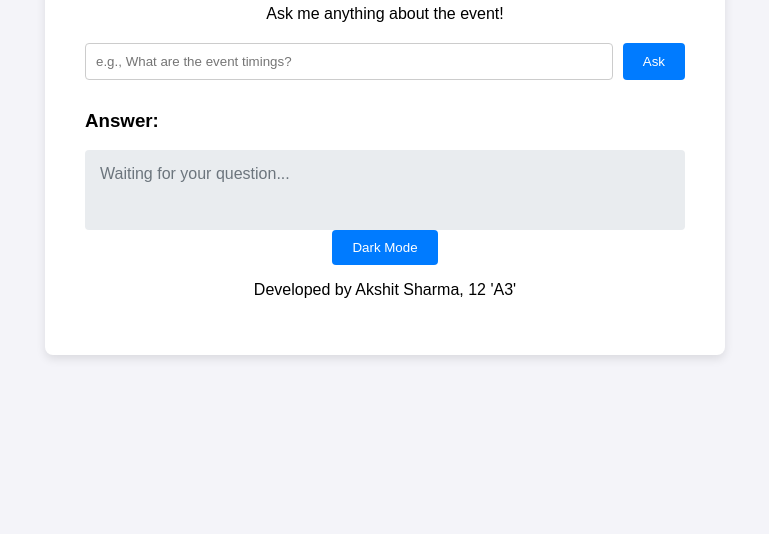
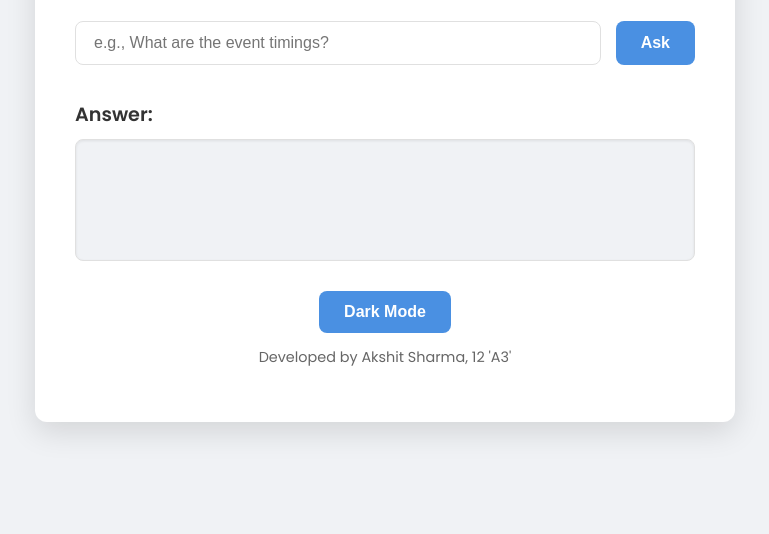
Before and after one commit to Ash-99/The-Infinity-AI, a plain HTML site: page index.html in a window 1280 px wide. Shown: the part 282-816 px from the top of the page, without its empty margins (255-1024 px from the left). Drawn offline with Linux system fonts and the light colour scheme.

Commit message:
Update style.css
UI update

```diff
--- a/style.css
+++ b/style.css
@@ -1,8 +1,238 @@
-body { font-family: sans-serif; background-color: #f4f4f9; display: flex; justify-content: center; align-items: center; height: 100vh; }
-.container { background: white; padding: 40px; border-radius: 8px; box-shadow: 0 4px 10px rgba(0,0,0,0.1); text-align: center; width: 90%; max-width: 600px; }
-.input-area { display: flex; gap: 10px; margin-top: 20px; }
-#questionInput { flex-grow: 1; padding: 10px; border: 1px solid #ccc; border-radius: 4px; }
-button { padding: 10px 20px; background-color: #007bff; color: white; border: none; border-radius: 4px; cursor: pointer; }
-.result-area { margin-top: 30px; text-align: left; }
-#answer { background-color: #e9ecef; padding: 15px; border-radius: 4px; min-height: 50px; white-space: pre-wrap; }
-.loading::after { content: 'Waiting for your question...'; color: #6c757d; }
+@import url('https://fonts.googleapis.com/css2?family=Poppins:wght@300;400;600&display=swap');
+
+/* Light Mode Variables (Default) */
+:root {
+    --primary-color: #4A90E2; /* A modern blue */
+    --secondary-color: #50E3C2; /* A vibrant teal */
+    --text-color: #333;
+    --light-text-color: #666;
+    --background-light: #f0f2f5; /* Light grey background */
+    --card-background: #ffffff;
+    --border-color: #e0e0e0;
+    --shadow-light: rgba(0, 0, 0, 0.08);
+    --shadow-medium: rgba(0, 0, 0, 0.12);
+}
+
+/* Dark Mode Variables */
+body.dark-mode {
+    --primary-color: #7BCCFD; /* Lighter blue for dark mode */
+    --secondary-color: #50E3C2;
+    --text-color: #E0E0E0; /* Light text on dark background */
+    --light-text-color: #B0B0B0;
+    --background-light: #1A1A2E; /* Dark background */
+    --card-background: #2E2E4A; /* Darker card background */
+    --border-color: #404060;
+    --shadow-light: rgba(0, 0, 0, 0.3);
+    --shadow-medium: rgba(0, 0, 0, 0.5);
+}
+
+body {
+    font-family: 'Poppins', sans-serif;
+    background: var(--background-light);
+    color: var(--text-color);
+    display: flex;
+    justify-content: center;
+    align-items: center;
+    min-height: 100vh;
+    margin: 0;
+    padding: 20px;
+    box-sizing: border-box;
+    transition: background-color 0.3s ease, color 0.3s ease; /* Smooth transition for theme change */
+}
+
+.container {
+    background: var(--card-background);
+    /* background-image: 'infinitylogo-removebg-preview.png'; */
+    padding: 40px;
+    border-radius: 12px;
+    box-shadow: 0 10px 30px var(--shadow-medium);
+    text-align: center;
+    width: 100%;
+    max-width: 700px;
+    box-sizing: border-box;
+    transition: transform 0.3s ease-in-out, background-color 0.3s ease, box-shadow 0.3s ease;
+}
+
+/* .container:hover { */
+    /* transform: translateY(-5px); */
+/* } */
+
+.app-title-area {
+    /* font-size: small; */
+    display: flex;
+    align-items: center;
+    justify-content: center; /* Center logo and title */
+    margin-bottom: 5px;
+}
+
+.app-logo {
+    height: 50px; /* Adjust size as needed */
+    margin-top: 25px;
+    animation: rotateLogo 8s linear infinite;
+    /* margin-right: 15px; */
+    /* background-color: black; Set a black background for the logo container */
+    /* padding: 0px; Add some padding around the logo */
+    /* border-radius: 5px; Optional: add some rounding */
+}
+@keyframes rotateLogo {
+    from {
+        transform: rotate(0deg);
+    }
+    to {
+        transform: rotate(360deg);
+    }
+}
+
+.app-title {
+    font-size: 2.5em;
+    color: var(--primary-color);
+    margin-bottom: 0; /* Adjust spacing */
+    font-weight: 600;
+}
+
+.developer-credit {
+    font-size: 0.9em;
+    color: var(--light-text-color);
+    /* margin-bottom: px; */
+}
+
+.tagline {
+    font-size: 1.1em;
+    color: var(--light-text-color);
+    margin-bottom: 30px;
+}
+
+.input-area {
+    display: flex;
+    gap: 15px;
+    margin-top: 20px;
+    flex-wrap: wrap; /* Allows wrapping on smaller screens */
+    justify-content: center;
+}
+
+#questionInput {
+    flex-grow: 1;
+    padding: 12px 18px;
+    border: 1px solid var(--border-color);
+    border-radius: 8px;
+    font-size: 1em;
+    outline: none;
+    background-color: var(--card-background); /* Use card background for input */
+    color: var(--text-color); /* Ensure text is visible */
+    transition: border-color 0.3s ease, box-shadow 0.3s ease, background-color 0.3s ease, color 0.3s ease;
+    min-width: 200px; /* Ensures input is not too small */
+}
+
+#questionInput:focus {
+    border-color: var(--primary-color);
+    box-shadow: 0 0 0 3px rgba(74, 144, 226, 0.2);
+}
+
+button {
+    padding: 12px 25px;
+    background-color: var(--primary-color);
+    color: white;
+    border: none;
+    border-radius: 8px;
+    cursor: pointer;
+    font-size: 1em;
+    font-weight: 600;
+    transition: background-color 0.3s ease, transform 0.2s ease;
+}
+
+button:hover {
+    background-color: #3a7bd2; /* Darker shade of blue on hover */
+    transform: translateY(-2px);
+}
+
+button:active {
+    transform: translateY(0);
+}
+
+.result-area {
+    margin-top: 35px;
+    text-align: left;
+}
+
+.answer-label {
+    font-size: 1.2em;
+    color: var(--text-color);
+    margin-bottom: 10px;
+    font-weight: 600;
+}
+
+#answer {
+    background-color: var(--background-light);
+    padding: 20px;
+    border-radius: 8px;
+    min-height: 80px;
+    white-space: pre-wrap;
+    word-wrap: break-word;
+    font-size: 1.05em;
+    line-height: 1.6;
+    color: var(--text-color);
+    border: 1px solid var(--border-color);
+    box-shadow: inset 0 1px 3px var(--shadow-light);
+    display: flex;
+    align-items: center;
+    justify-content: center;
+    text-align: center; /* Center initial loading text */
+    transition: background-color 0.3s ease, color 0.3s ease, border-color 0.3s ease;
+}
+
+#answer.loading {
+    color: var(--light-text-color);
+    font-style: italic;
+}
+
+/* Specific styling for the 'Thinking...' message */
+/* #answer.loading::after {
+    content: 'Thinking...';
+    animation: pulse 1.5s infinite;
+} */
+
+/* Remove default content for non-loading state to allow script.js to manage it */
+#answer:not(.loading)::after {
+    content: none;
+}
+
+@keyframes pulse {
+    0% { opacity: 0.7; }
+    50% { opacity: 1; }
+    100% { opacity: 0.7; }
+}
+
+.theme-toggle-area {
+    margin-top: 30px; /* Add some space above the button */
+    text-align: center; /* Center the button */
+}
+
+/* Responsive adjustments */
+@media (max-width: 600px) {
+    .container {
+        padding: 25px;
+    }
+
+    .app-title-area {
+        flex-direction: column; /* Stack logo and title on smaller screens */
+        align-items: center;
+    }
+
+    .app-logo {
+        margin-right: 0;
+        margin-bottom: 10px;
+    }
+
+    .app-title {
+        font-size: 2em;
+    }
+
+    .input-area {
+        flex-direction: column;
+        gap: 10px;
+    }
+
+    button {
+        width: 100%;
+    }
+}
```
